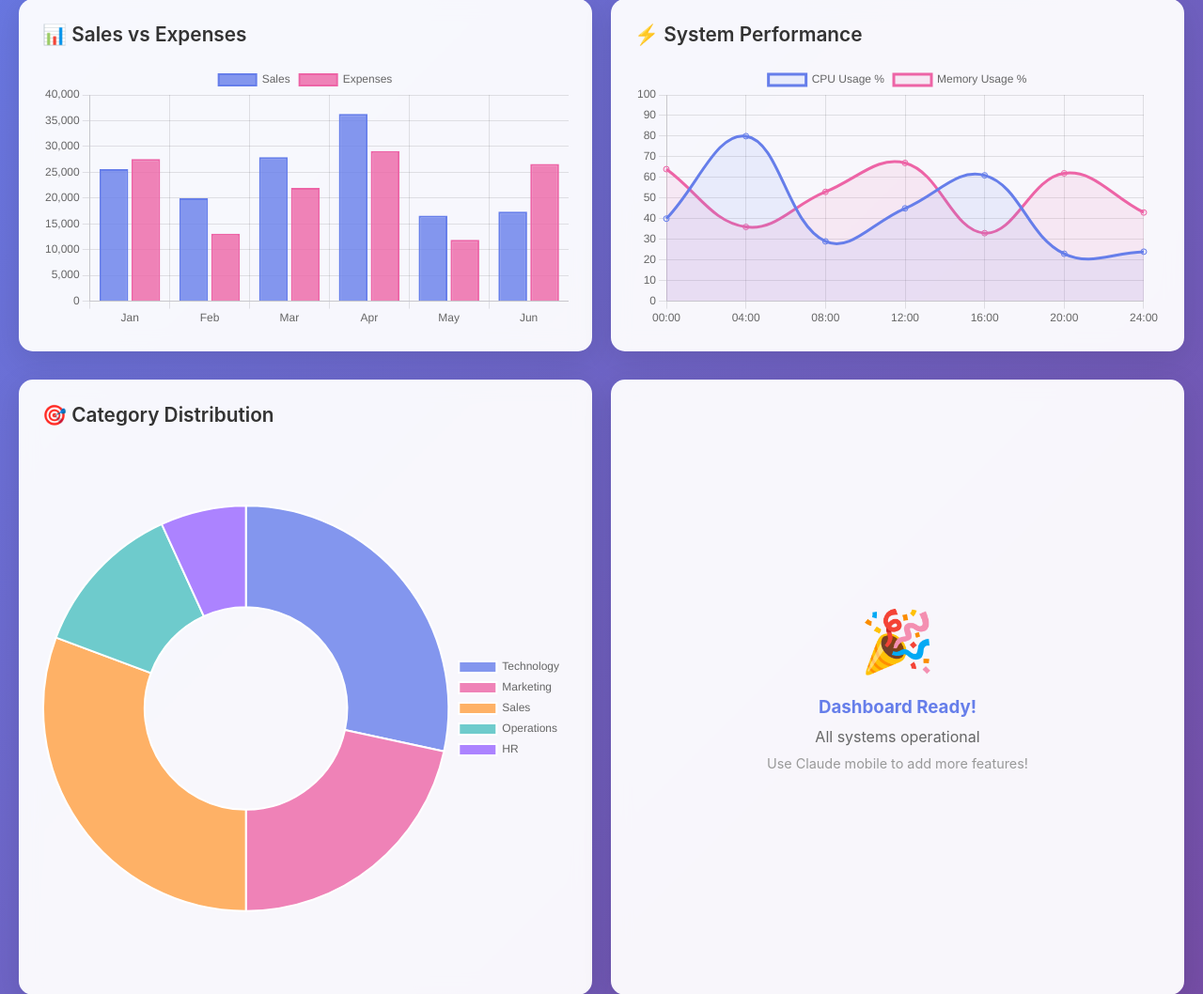
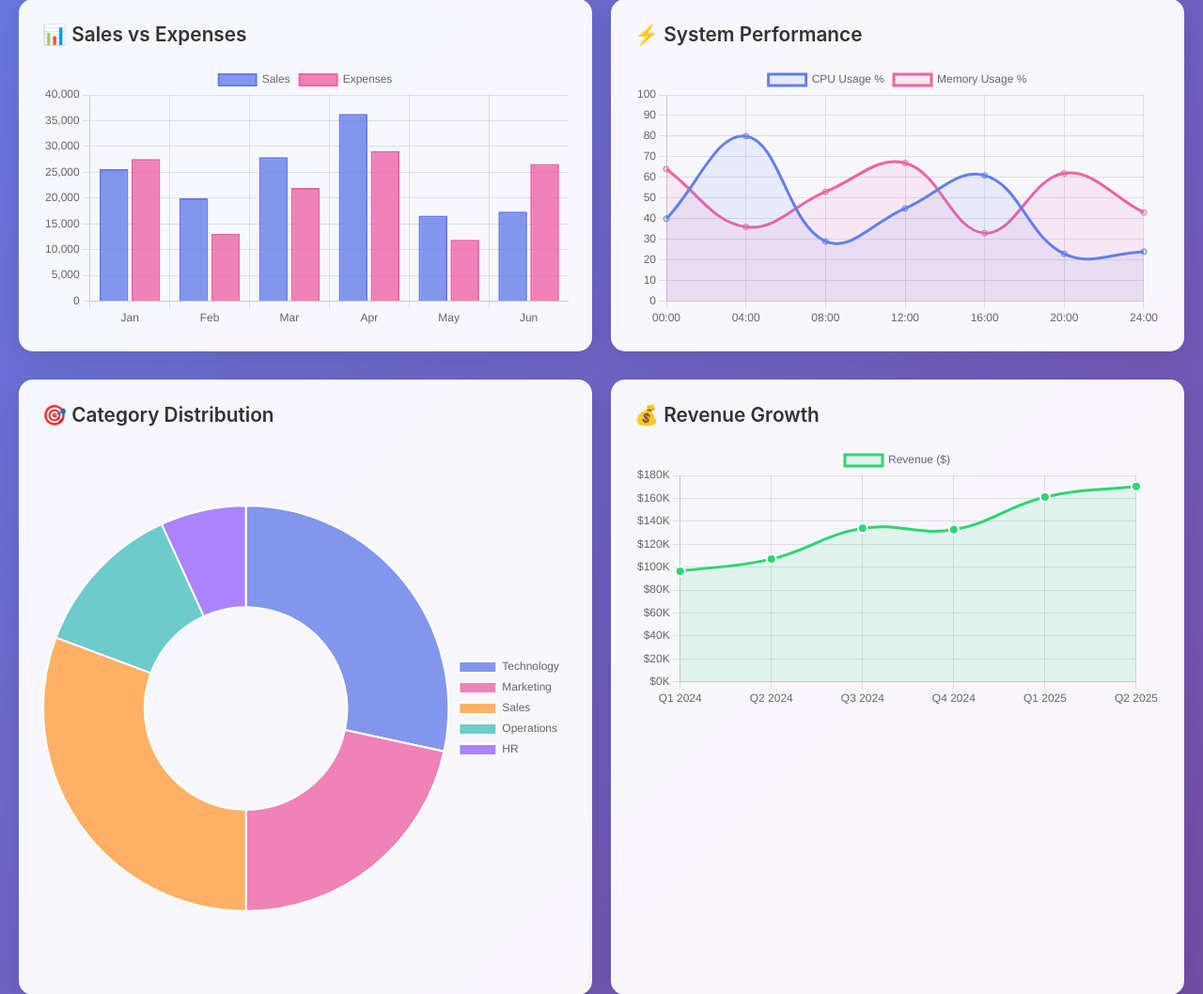
Before and after one commit to RealLudd/infra_test, a Flask app: page / in a window 1280 px wide. Shown: the part 406-1464 px from the top of the page at 94% size. Run offline with Flask 3, Linux system fonts and the light colour scheme.

Commit message:
Add revenue growth chart to dashboard
- Added new /api/revenue-growth endpoint with quarterly revenue data
- Replaced placeholder card with interactive revenue growth line chart
- Chart displays 6 quarters of revenue with realistic growth trend
- Includes formatted tooltips and axis labels with dollar amounts

🤖 Generated with [Claude Code](https://claude.com/claude-code)

Co-Authored-By: Claude <noreply@anthropic.com>

```diff
--- a/app.py
+++ b/app.py
@@ -63,6 +63,23 @@ def get_category_distribution():
         ]
     })
 
+@app.route('/api/revenue-growth')
+def get_revenue_growth():
+    """API endpoint for revenue growth chart"""
+    quarters = ['Q1 2024', 'Q2 2024', 'Q3 2024', 'Q4 2024', 'Q1 2025', 'Q2 2025']
+    # Generate realistic revenue growth with upward trend
+    base_revenue = 100000
+    revenue = []
+    for i in range(6):
+        growth_factor = 1 + (i * 0.15)  # 15% growth per quarter
+        variance = random.uniform(-0.1, 0.1)  # +/- 10% variance
+        revenue.append(int(base_revenue * growth_factor * (1 + variance)))
+
+    return jsonify({
+        'labels': quarters,
+        'revenue': revenue
+    })
+
 if __name__ == "__main__":
     print("\n" + "="*60)
     print("Dashboard Server Starting!")
--- a/templates/dashboard.html
+++ b/templates/dashboard.html
@@ -217,15 +217,9 @@
                 <h3 class="chart-title">🎯 Category Distribution</h3>
                 <canvas id="categoryChart"></canvas>
             </div>
-            <div class="chart-card" style="display: flex; align-items: center; justify-content: center; min-height: 300px;">
-                <div style="text-align: center;">
-                    <div style="font-size: 4em; margin-bottom: 20px;">🎉</div>
-                    <h3 style="color: #667eea; margin-bottom: 10px;">Dashboard Ready!</h3>
-                    <p style="color: #666;">All systems operational</p>
-                    <p style="color: #999; font-size: 0.9em; margin-top: 10px;">
-                        Use Claude mobile to add more features!
-                    </p>
-                </div>
+            <div class="chart-card">
+                <h3 class="chart-title">💰 Revenue Growth</h3>
+                <canvas id="revenueChart"></canvas>
             </div>
         </div>
 
@@ -385,12 +379,71 @@
             }
         }
 
+        // Create Revenue Growth Chart
+        async function createRevenueChart() {
+            try {
+                const response = await fetch('/api/revenue-growth');
+                const data = await response.json();
+
+                const ctx = document.getElementById('revenueChart').getContext('2d');
+                new Chart(ctx, {
+                    type: 'line',
+                    data: {
+                        labels: data.labels,
+                        datasets: [{
+                            label: 'Revenue ($)',
+                            data: data.revenue,
+                            borderColor: 'rgba(46, 213, 115, 1)',
+                            backgroundColor: 'rgba(46, 213, 115, 0.1)',
+                            borderWidth: 3,
+                            tension: 0.4,
+                            fill: true,
+                            pointBackgroundColor: 'rgba(46, 213, 115, 1)',
+                            pointBorderColor: '#fff',
+                            pointBorderWidth: 2,
+                            pointRadius: 5,
+                            pointHoverRadius: 7
+                        }]
+                    },
+                    options: {
+                        responsive: true,
+                        plugins: {
+                            legend: {
+                                display: true,
+                                position: 'top'
+                            },
+                            tooltip: {
+                                callbacks: {
+                                    label: function(context) {
+                                        return 'Revenue: $' + context.parsed.y.toLocaleString();
+                                    }
+                                }
+                            }
+                        },
+                        scales: {
+                            y: {
+                                beginAtZero: true,
+                                ticks: {
+                                    callback: function(value) {
+                                        return '$' + (value / 1000) + 'K';
+                                    }
+                                }
+                            }
+                        }
+                    }
+                });
+            } catch (error) {
+                console.error('Error creating revenue chart:', error);
+            }
+        }
+
         // Initialize dashboard
         window.addEventListener('load', () => {
             loadUserStats();
             createSalesChart();
             createPerformanceChart();
             createCategoryChart();
+            createRevenueChart();
 
             // Auto-refresh stats every 5 seconds
             setInterval(loadUserStats, 5000);
```
